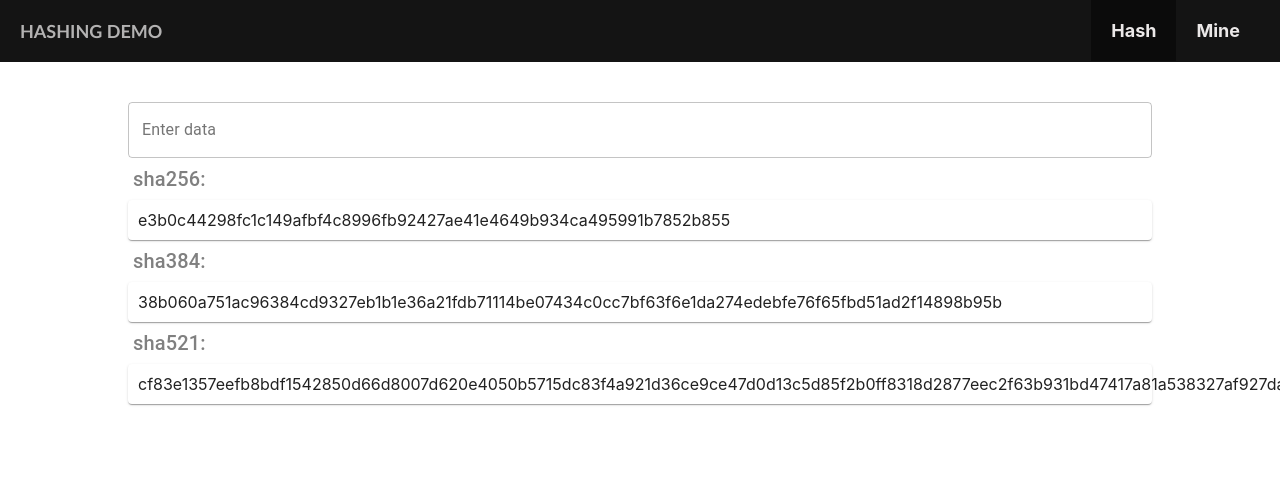
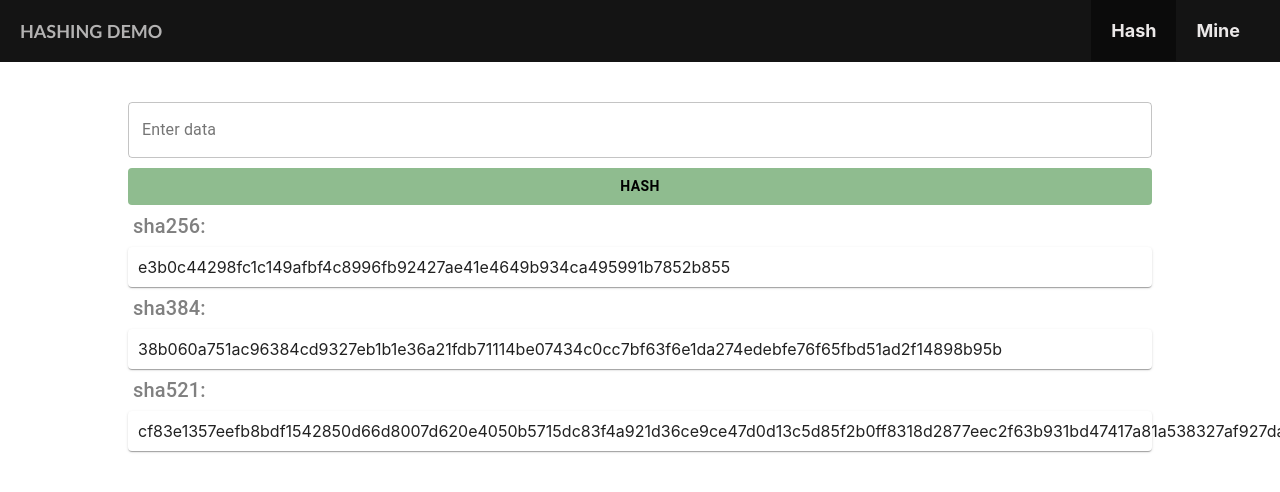
Before and after one commit to mvuco00/Hashing-Demo, a React (Create React App) app in the folder hashing-demo/: page / in a window 1280 px wide. Shown: the top 492 px of the page. Built offline with nearby package versions, Linux system fonts and the light colour scheme.

Commit message:
adding hash button

```diff
--- a/hashing-demo/src/components/HashingComponent/HashingComponent.js
+++ b/hashing-demo/src/components/HashingComponent/HashingComponent.js
@@ -1,8 +1,7 @@
 import React, { useState } from "react";
 import axios from "axios";
 import "./styles.css";
-import TextField from "@material-ui/core/TextField";
-import Box from "@material-ui/core/Box";
+import { TextField, Box, Button } from "@material-ui/core";
 import Result from "./Result/Result";
 import data from "../../data/data";
 
@@ -40,6 +39,18 @@ const HashingComponent = () => {
             value={text.text}
             onChange={(e) => setText({ text: e.target.value })}
           />
+          <Button
+            type="submit"
+            style={{
+              backgroundColor: "darkseagreen",
+              marginTop: "10px",
+              fontWeight: "bold",
+              color: "black",
+            }}
+            fullWidth
+          >
+            Hash
+          </Button>
         </form>
       </Box>
       <Result title={"sha256"} hash={hash} />
--- a/hashing-demo/src/components/Navigation/Navigation.js
+++ b/hashing-demo/src/components/Navigation/Navigation.js
@@ -7,10 +7,10 @@ const Navigation = () => {
     <div className="navbar">
       <div className="logo">HASHING DEMO</div>
       <div className="navbar-links">
-        <NavLink to="/" activeClassName="active">
+        <NavLink to="/" activeClassName="active" exact={true}>
           Hash
         </NavLink>
-		<NavLink to="/mining" activeClassName="active">
+        <NavLink to="/mining" activeClassName="active">
           Mine
         </NavLink>
       </div>
```
Also changed, not shown: 1 other file (tests, documents, lock files or other folders).
